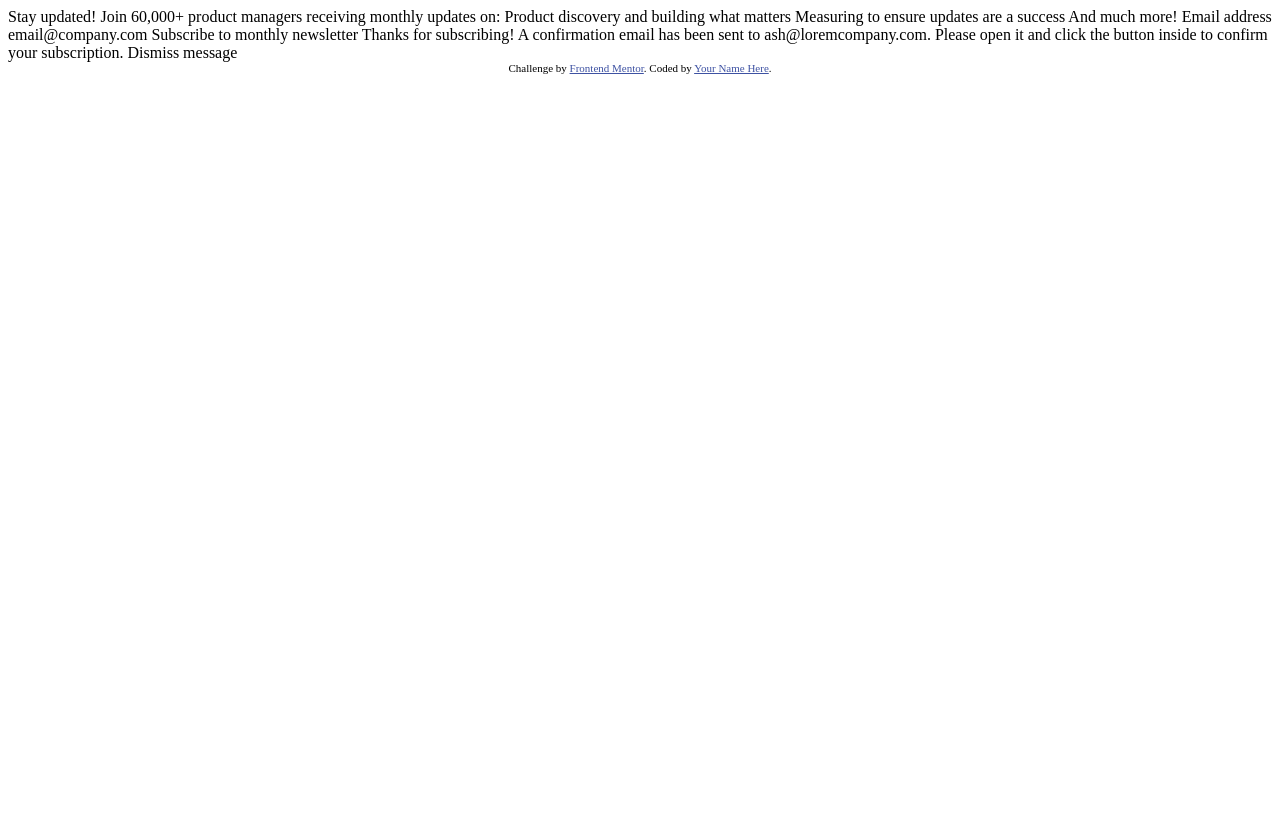
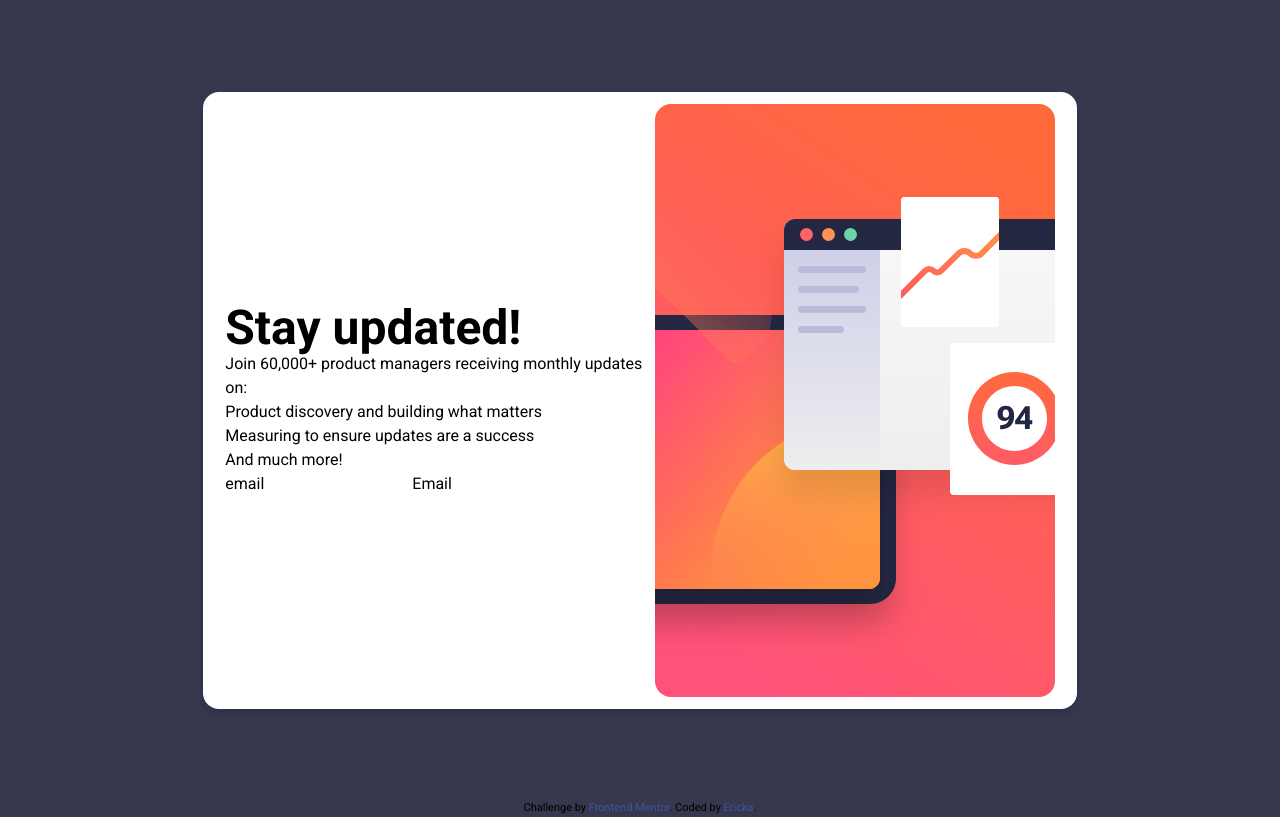
Before and after one commit to rpauleericka/newsletter-signup-form, a plain HTML site: page index.html in a window 1280 px wide. Drawn offline with nearby package versions, Linux system fonts and the light colour scheme.

Commit message:
adding card

```diff
--- a/index.html
+++ b/index.html
@@ -3,50 +3,58 @@
 <head>
   <meta charset="UTF-8">
   <meta name="viewport" content="width=device-width, initial-scale=1.0"> <!-- displays site properly based on user's device -->
-
+  <script src="https://cdn.tailwindcss.com"></script>
+  <script>
+    tailwind.config = {
+      theme: {
+        extend: {
+          colors: {
+            tomato: '#ff6257',
+            darkSlateGrey: '#242742',
+            charcoalGrey: '#36384e',
+            grey: '#9294a0',
+          }
+        },
+        fontFamily:{
+          'sans': 'Roboto, sans-serif',
+        }
+      }
+    }
+  </script>
   <link rel="icon" type="image/png" sizes="32x32" href="./assets/images/favicon-32x32.png">
-
+  <link rel="stylesheet" href="styles.css" />
   <title>Frontend Mentor | Newsletter sign-up form with success message</title>
-
-  <!-- Feel free to remove these styles or customise in your own stylesheet 👍 -->
   <style>
+    @import url('https://fonts.googleapis.com/css2?family=Roboto:wght@400;700&display=swap');
     .attribution { font-size: 11px; text-align: center; }
-    .attribution a { color: hsl(228, 45%, 44%); }
+    .attribution a { color: #3e52a3; }
   </style>
 </head>
-<body>
-
-  <!-- Sign-up form start -->
-
-  Stay updated!
-
-  Join 60,000+ product managers receiving monthly updates on:
-
-  Product discovery and building what matters
-  Measuring to ensure updates are a success
-  And much more!
-
-  Email address
-  email@company.com
-
-  Subscribe to monthly newsletter
-
-  <!-- Sign-up form end -->
-
-  <!-- Success message start -->
-
-  Thanks for subscribing!
-
-  A confirmation email has been sent to ash@loremcompany.com.
-  Please open it and click the button inside to confirm your subscription.
-
-  Dismiss message
-
-  <!-- Success message end -->
-
+<body class="bg-charcoalGrey">
+  <!-- creating the white card in the center-->
+  <div class="h-screen flex justify-center items-center">
+    <div class="min-w-4xl bg-white p-2 rounded-2xl drop-shadow-lg flex justify-center">
+      <div class="p-1 flex flex-col w-1/2 justify-center">
+        <h1 class="text-5xl font-bold">Stay updated!</h1>
+        <p>Join 60,000+ product managers receiving monthly updates on:</p>
+        <ul>
+          <li>Product discovery and building what matters</li>
+          <li>Measuring to ensure updates are a success</li>
+          <li>And much more!</li>
+        </ul>
+        <form>
+          <input type="email" value="email" name="email"/>
+          <label for="email">Email</label>
+        </form>
+      </div>
+      <div class="p-1">
+        <img src="assets/images/illustration-sign-up-desktop.svg" height="587" />
+      </div>
+    </div>
+  </div>
   <div class="attribution">
     Challenge by <a href="https://www.frontendmentor.io?ref=challenge" target="_blank">Frontend Mentor</a>.
-    Coded by <a href="#">Your Name Here</a>.
+    Coded by <a href="#">Ericka</a>.
   </div>
 </body>
 </html>
--- /dev/null
+++ b/styles.css
@@ -0,0 +1,3 @@
+p{
+    font-size: 16px;
+}
```
